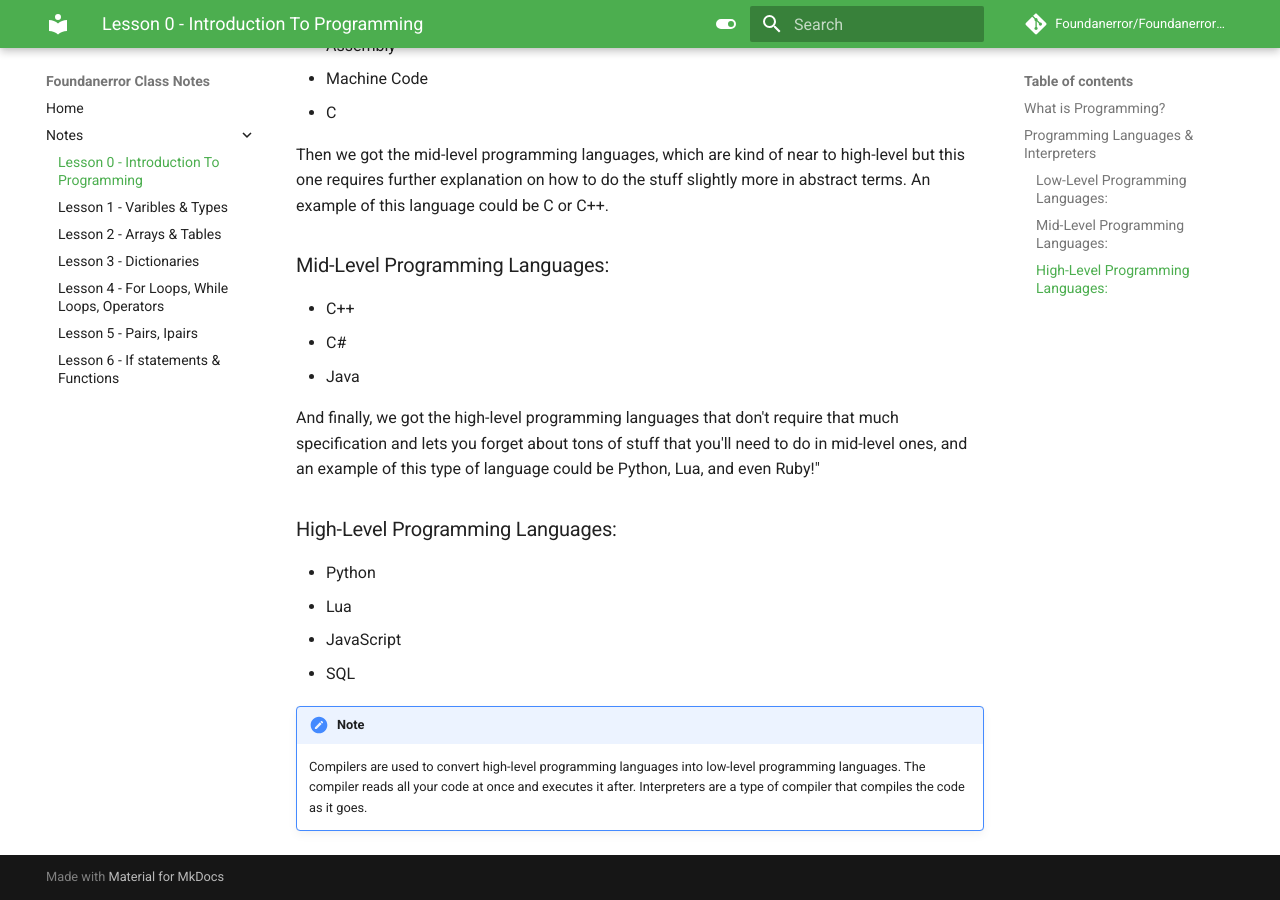
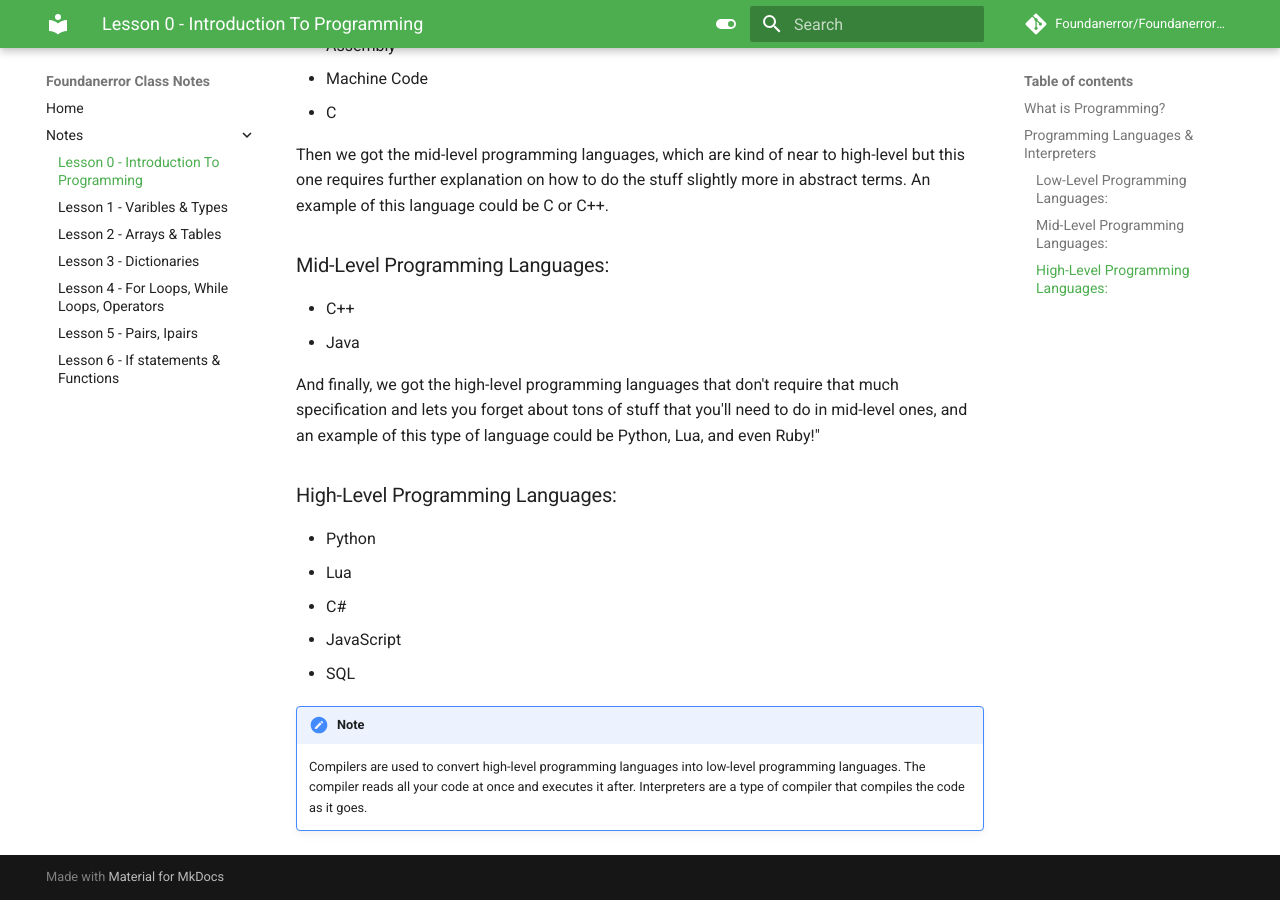
Before and after one commit to foundanerror/Foundanerror-Class-Notes, an MkDocs documentation site: the page built from docs/Notes/Lesson0.md, in a window 1280 px wide and 900 px high, scrolled down 917 px. Built offline with MkDocs 1.6.1 and Material for MkDocs 9.7.7, drawn with Linux system fonts in a browser that asks for light colours; comment, search, counter and statistics services are not loaded.

```diff
--- a/docs/Notes/Lesson0.md
+++ b/docs/Notes/Lesson0.md
@@ -28,7 +28,6 @@ Then we got the mid-level programming languages, which are kind of near to high-
 ### Mid-Level Programming Languages:
 
 + C++
-+ C#
 + Java
 
 And finally, we got the high-level programming languages that don't require that much specification and lets you forget about tons of stuff that you'll need to do in mid-level ones, and an example of this type of language could be Python, Lua, and even Ruby!"
@@ -37,6 +36,7 @@ And finally, we got the high-level programming languages that don't require that
 
 + Python
 + Lua
++ C#
 + JavaScript
 + SQL
 
```
